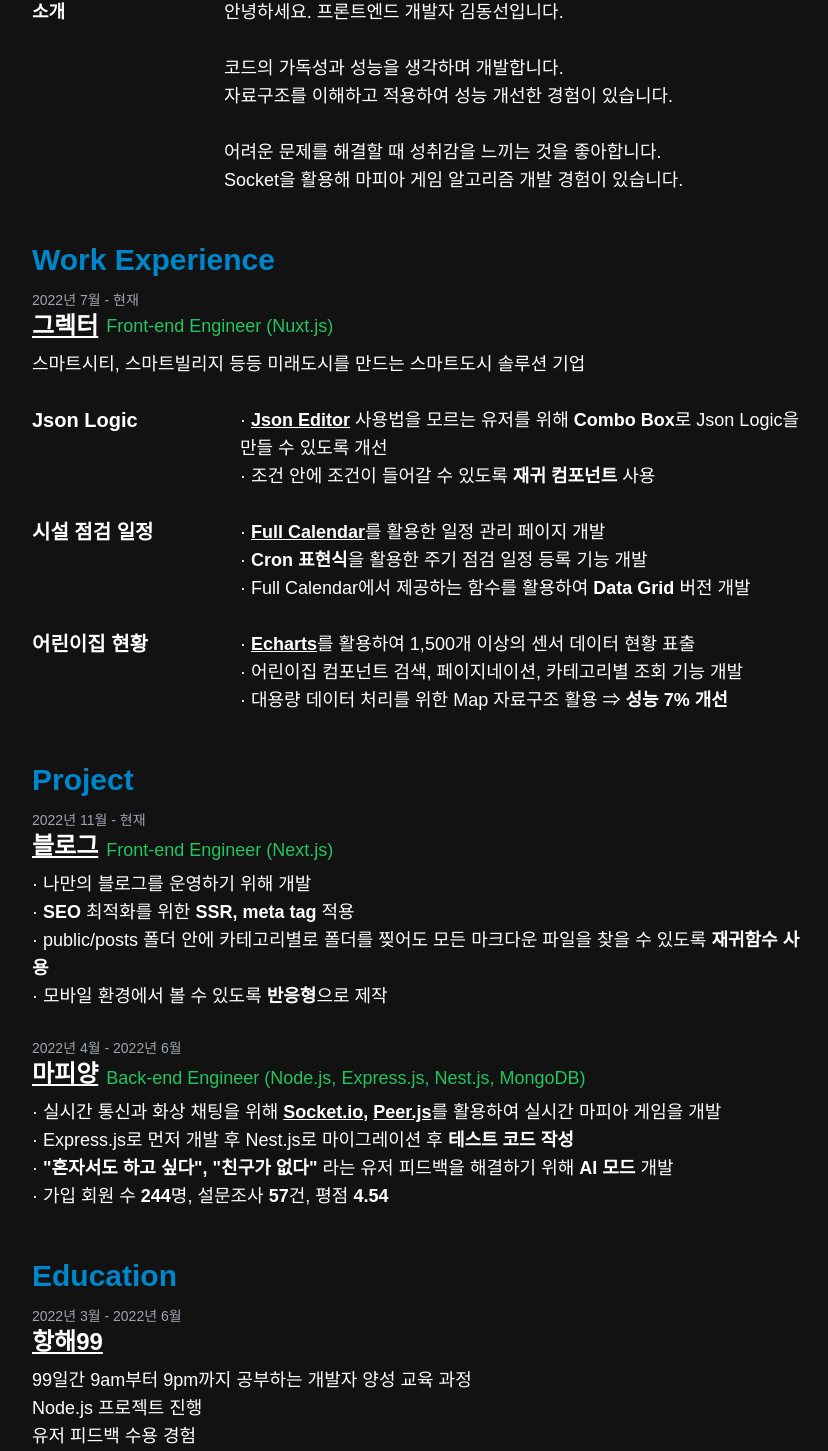
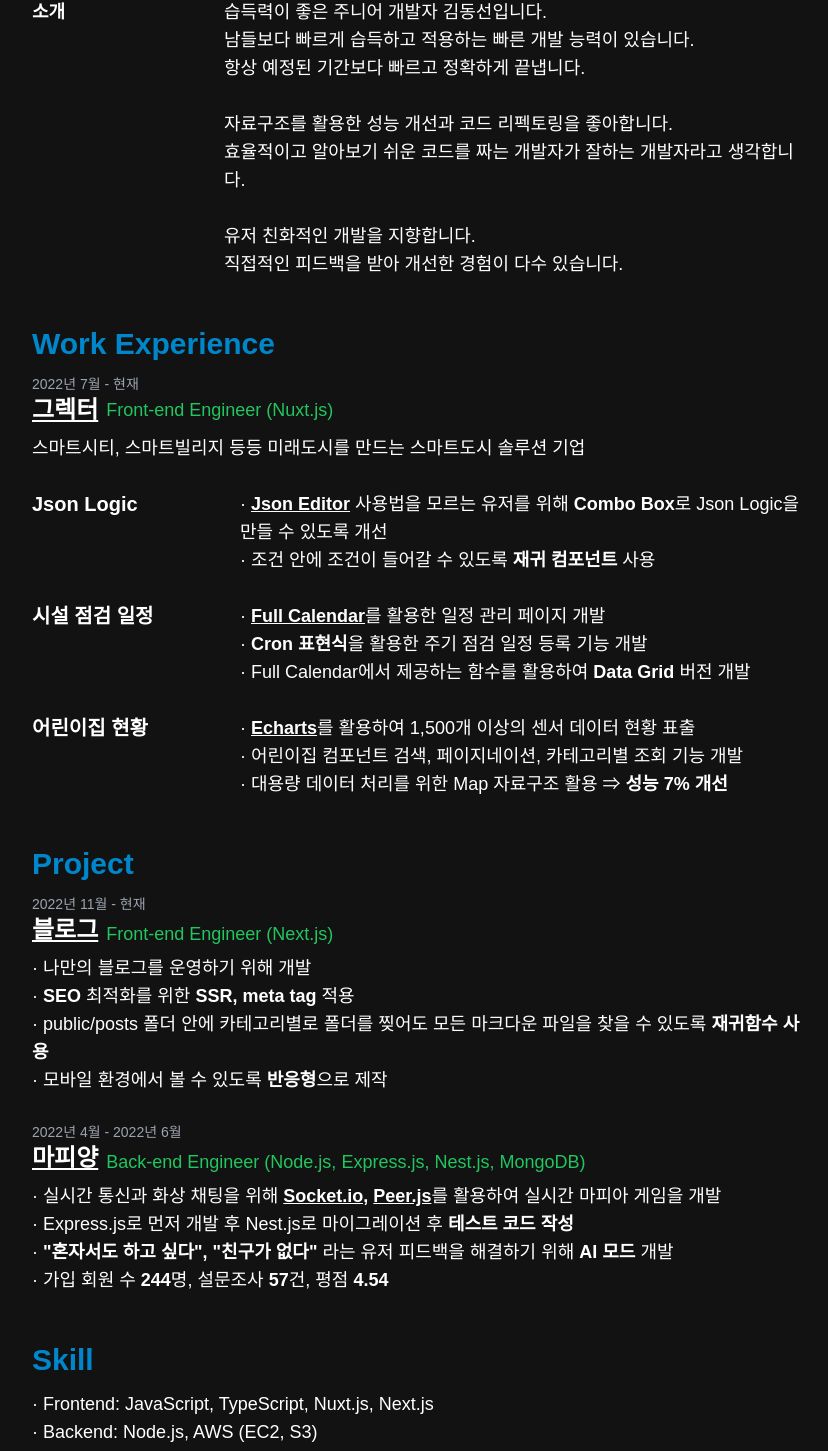
Before and after one commit to dongsun1/dongsun1.dev, a Next.js app: page /resume in a window 1280 px wide. Shown: the part 395-1846 px from the top of the page, without its empty margins (224-1052 px from the left). Built offline with nearby package versions, Linux system fonts and the light colour scheme; a web font is replaced by a local one.

Commit message:
update resume

```diff
--- a/pages/resume.tsx
+++ b/pages/resume.tsx
@@ -26,13 +26,16 @@
           <div className="flex">
             <span className="w-1/4 mb-2 font-bold">소개</span>
             <div className="w-3/4">
-              <p>안녕하세요. 프론트엔드 개발자 김동선입니다.</p>
+              <p>습득력이 좋은 주니어 개발자 김동선입니다.</p>
+              <p>남들보다 빠르게 습득하고 적용하는 빠른 개발 능력이 있습니다.</p>
+              <p>항상 예정된 기간보다 빠르고 정확하게 끝냅니다.</p>
               <br />
-              <p>코드의 가독성과 성능을 생각하며 개발합니다.</p>
-              <p>자료구조를 이해하고 적용하여 성능 개선한 경험이 있습니다.</p>
+              <p>자료구조를 활용한 성능 개선과 코드 리펙토링을 좋아합니다.</p>
+              <p>효율적이고 알아보기 쉬운 코드를 짜는 개발자가 잘하는 개발자라고 생각합니다.</p>
               <br />
-              <p>어려운 문제를 해결할 때 성취감을 느끼는 것을 좋아합니다.</p>
-              <p>Socket을 활용해 마피아 게임 알고리즘 개발 경험이 있습니다. </p>
+              <p>유저 친화적인 개발을 지향합니다.</p>
+              <p>직접적인 피드백을 받아 개선한 경험이 다수 있습니다.</p>
+              <p></p>
             </div>
           </div>
         </div>
@@ -147,27 +150,12 @@
             · 가입 회원 수 <span className="font-bold">244</span>명, 설문조사 <span className="font-bold">57</span>건, 평점{' '}
             <span className="font-bold">4.54</span>
           </p>
-          {/* <br />
-          <span className="text-sm text-gray-400">2022년 12월 - 2022년 1월</span>
-          <div className="flex items-center">
-            <Link href="https://github.com/2021-SMHRD-KDT-AI-6/Gaericature-" className="mr-2 text-2xl underline mb-2 shrink-0">
-              개리커쳐
-            </Link>
-            <span className="text-green-500">Android, Back-end Engineer (Android Studio, Flask, MySQL)</span>
-          </div>
-          <div className="flex">
-            <Link href="https://github.com/2021-SMHRD-KDT-AI-6/Gaericature-" className="mr-1 underline mb-2">
-              시연영상
-            </Link>
-            <span>/</span>
-            <Link href="http://www.aitimes.com/news/articleView.html?idxno=143094" className="ml-1 underline mb-2">
-              기사
-            </Link>
-          </div>
-          <p>딥러닝 모델을 사용하여 강아지를 캐릭터화 시켜주는 앱 프로젝트입니다.</p>
-          <p>캐릭터화 된 사진을 적용한 굿즈를 판매하는 페이지, 장바구니 등을 개발했습니다.</p>
-          <br />
-          <p>서버와 이미지를 주고 받을 때 용량이 너무 커서 통신이 안되는 문제가 생겨 Bitmap 리사이징을 통해 해결했습니다.</p> */}
+        </div>
+        <div className="flex flex-col mt-12">
+          <h1 className="text-3xl font-bold mb-3 text-[#0087cb]">Skill</h1>
+          <p>· Frontend: JavaScript, TypeScript, Nuxt.js, Next.js</p>
+          <p>· Backend: Node.js, AWS (EC2, S3)</p>
+          <p>· Database: MongoDB</p>
         </div>
         <div className="flex flex-col mt-12">
           <h1 className="text-3xl font-bold mb-3 text-[#0087cb]">Education</h1>
```
